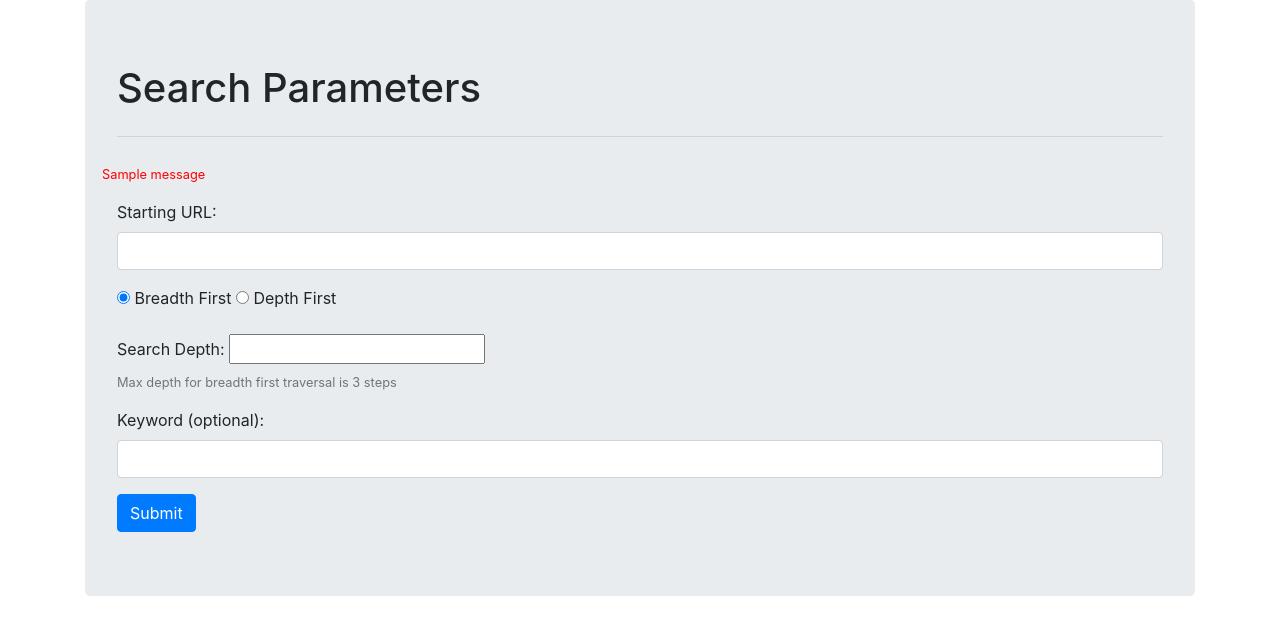
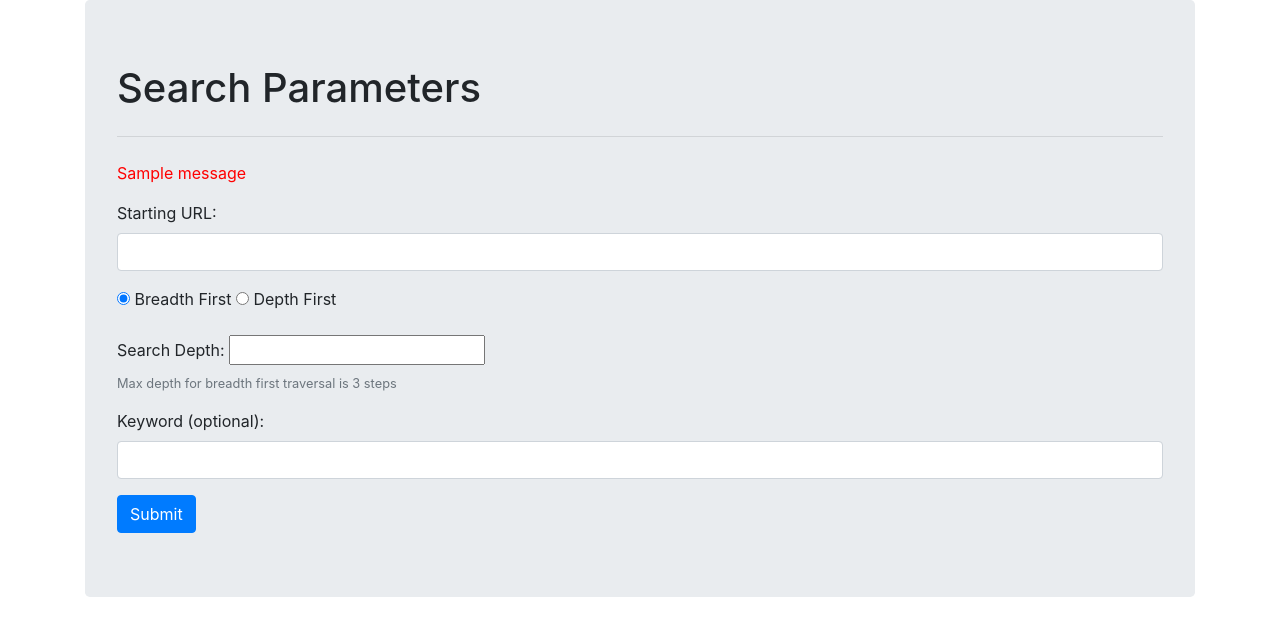
Before and after one commit to HipplerJ/CS467_Lyra_Web2, a Flask app: page /search in a window 1280 px wide. Shown: the part 56-692 px from the top of the page. Run offline with Flask 2, Linux system fonts and the light colour scheme; one stand-in notice (Sample message) is shown; some libraries are stand-ins or nearby versions.

Commit message:
Align error messages

```diff
--- a/templates/search.html
+++ b/templates/search.html
@@ -1,42 +1,34 @@
 {% extends 'layout.html' %}
-
-
 {% block body %}
 
-  <!-- load validate.js script into memory -->
+  <!-- Load validate.js script into memory -->
   <script src="//cdnjs.cloudflare.com/ajax/libs/validate.js/0.12.0/validate.min.js"></script>
 
   <div class="jumbotron">
     <h1>Search Parameters</h1>
+
+    <!-- Print welcome back message if they have used before -->
     {% if url_list %}
       <p>Welcome back! Your previously crawled URL's can be found in the dropdown below:</p>
     {% endif %}
     <hr class="my-4">
     <p class="lead">
 
+    <!-- Print error message if warning has been flashed -->
     {% with messages = get_flashed_messages() %}
-    <!-- add warning to div if there's flashed error message -->
     {% if messages %}
-    <div class="form-group row has-warning">
-      <!-- Print error message(s) -->
-      {% for message in messages %}
-        <!-- <small id="inputError" class="form-text text-muted" style="'color':red;">{{ message }}</small> -->
-        <small id="inputError" class="form-text has-warning" style="'color':red;">{{ message }}</small>
-
-      {% endfor %}
-    </div>
+    <!-- Print error message(s) -->
+    {% for message in messages %}
+      <small id="inputError" class="form-text has-warning" style="'color':red;">{{ message }}</small>
+    {% endfor %}
     {% endif %}
     {% endwith %}
 
-
-
-
-    <!-- {% from "includes/_form_helpers.html" import render_field %} -->
     <form action="/search" class="search" method="POST">
 
-      <!-- starting_url input -->
+      <!-- Starting_url input -->
       <div class="form-group">
-        <!-- if cookie, render a dropdown/text entry -->
+        <!-- Render dropdown/text entry with previous urls if cookie is set -->
         {% if url_list %}
           <label for="starting_url">Starting URL:</label>
           <input class="form-control" id="starting_url" name="starting_url" type="text" list="url_list" required>
@@ -46,19 +38,10 @@
             {% endfor %}
           </datalist>
 
-          <!-- {% if url_error %} -->
-          <!-- <small id="urlError" class="form-text text-muted" style="color:red;">{{ url_error }}</small> -->
-          <!-- {% endif %} -->
-
-        <!-- else, if no cookie, render a normal text input form -->
+        <!-- Else, if no cookie is set, render a normal text input field -->
         {% else %}
           <label for="starting_url">Starting URL:</label>
           <input class="form-control" id="starting_url" required type="text" name="starting_url" value>
-
-          <!-- {% if url_error %} -->
-          <!-- <small id="urlError" class="form-text text-muted">{{ url_error }}</small> -->
-          <!-- {% endif %} -->
-
         {% endif %}
       </div>
 
@@ -70,10 +53,9 @@
         <label for="method-1">Depth First</label>
       </div>
 
-      <!-- input for depth -->
+      <!-- Numerical input for depth -->
       <div class="form-group">
         <label for="depth">Search Depth:</label>
-        <!-- TODO change min and max depending on if bfs or dfs is set (js listener), change to int-->
         <input id="depth" name="depth" required type="number" size="4" value>
         <small id="depthHelp" class="form-text text-muted">Max depth for breadth first traversal is 3 steps</small>
       </div>
@@ -82,10 +64,6 @@
       <div class="form-group">
         <label for="keyword">Keyword (optional):</label>
         <input class="form-control" id="keyword" name="keyword" type="text" value>
-        <!-- FIXME If keyword error, print warning -->
-        <!-- {% if keyword_error %} -->
-        <!-- <small id="keywordError" class="form-text text-muted" style="color:red;">{{ keyword_error }}</small> -->
-        <!-- {% endif %} -->
       </div>
 
       <!-- Submit button -->
```
